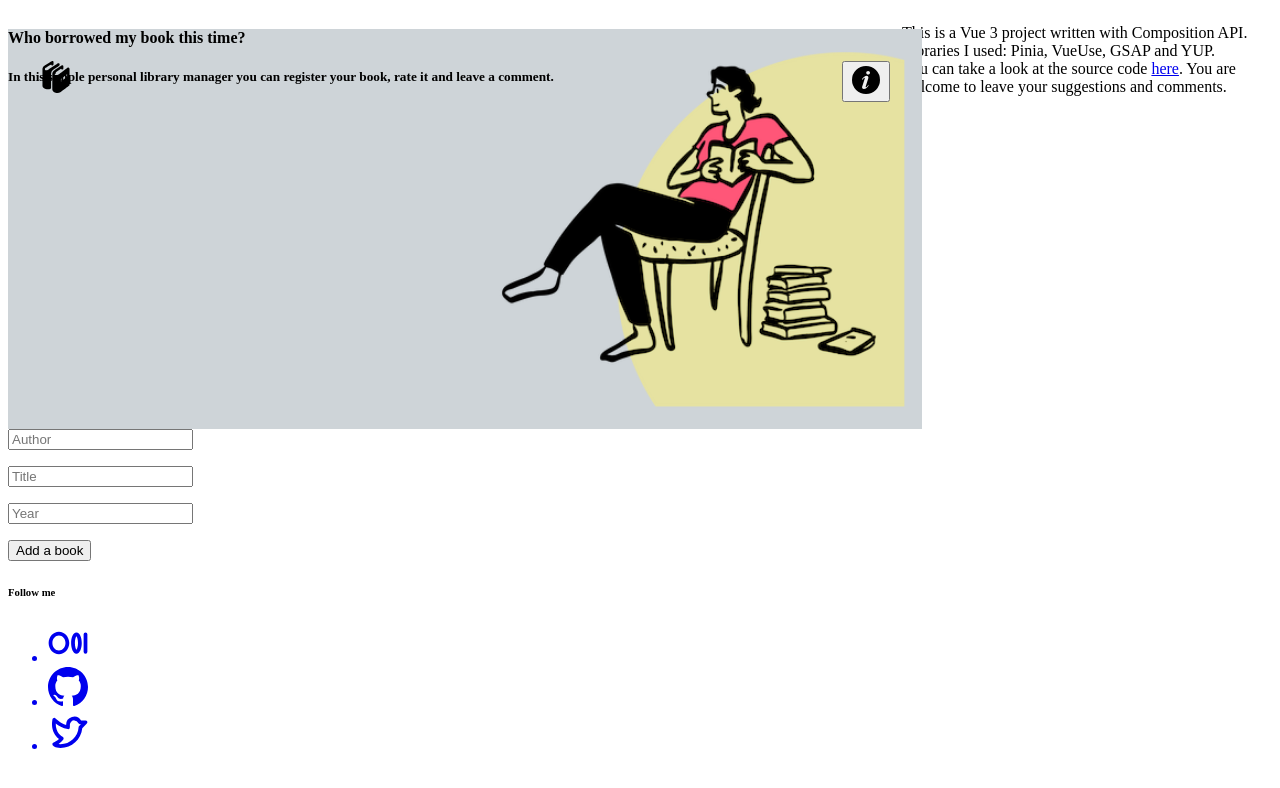
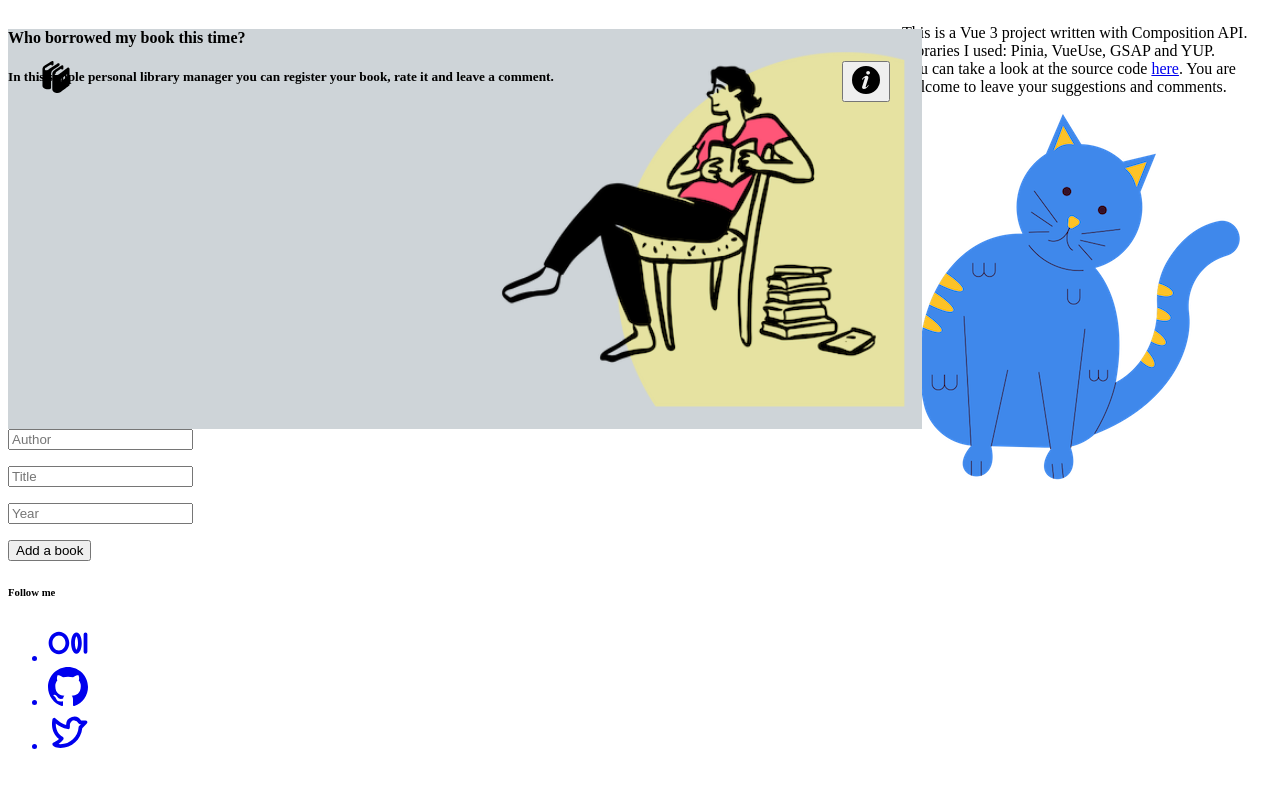
Before and after one commit to ni4yja/personal-library-manager, a Vue app: page / in a window 1280 px wide. Both pictures are taken after a click on the button 1216 px from the left and 81 px from the top of the page. Shown: the top 788 px of the page. Built offline with nearby package versions, Linux system fonts and the light colour scheme.

Commit message:
add cat icon to sidebar

```diff
--- a/src/views/Home.vue
+++ b/src/views/Home.vue
@@ -127,7 +127,7 @@ const closeSidebar = async () => {
     <div
       id="sidebar-container"
       ref="sidebar"
-      class="sidebar bg-black text-light pt-16 u-text-center"
+      class="sidebar bg-black text-light pt-12 u-text-center"
     >
       <p>
         This is a Vue 3 project written with Composition API. Libraries I used:
@@ -135,6 +135,7 @@ const closeSidebar = async () => {
         You can take a look at the source code
         <a href="https://github.com/ni4yja/personal-library-manager">here</a>.
         You are welcome to leave your suggestions and comments.
+        <img src="../assets/cat.png" alt="blue cat" />
       </p>
     </div>
   </div>
```
Also changed, not shown: src/assets/cat.png (added).
